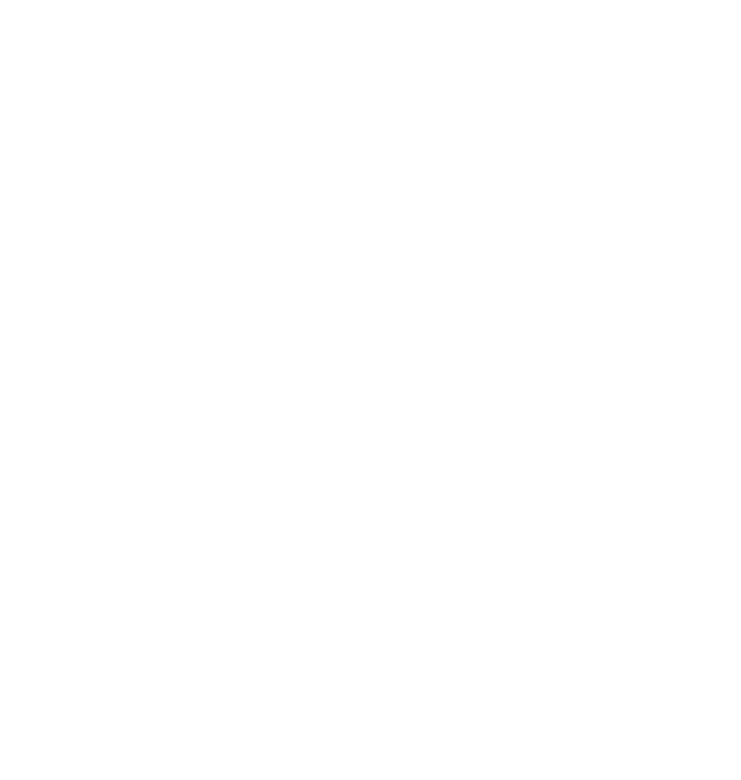
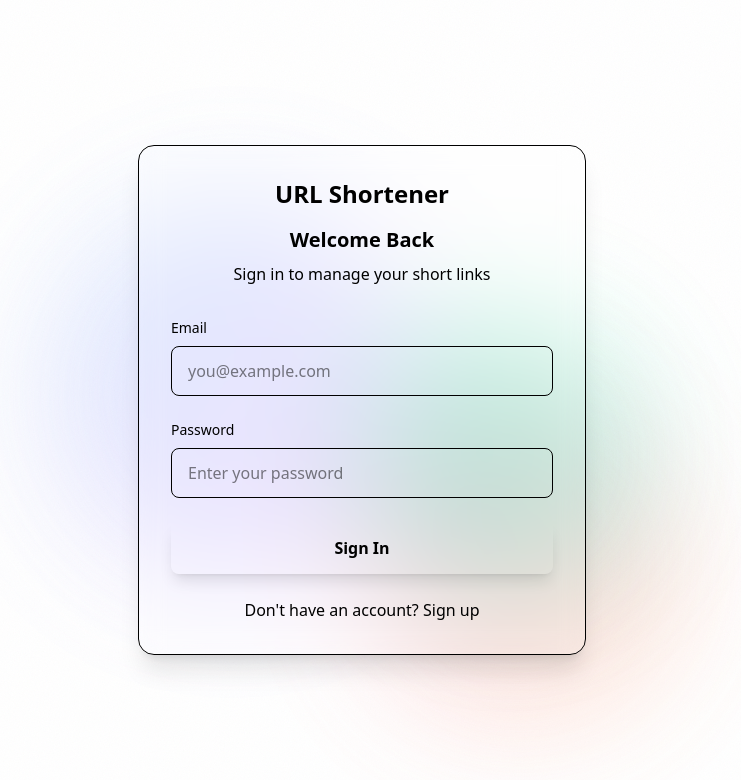
Before and after one commit to yetone/mirdb, a React (Vite) app in the folder frontend/: page /login in a window 1280 px wide. Before the commit this address had no page. Shown: the top 780 px of the page, without its empty margins (278-1019 px from the left). Built offline with nearby package versions, Linux system fonts and the light colour scheme.

Commit message:
feat(frontend): add Login page and route for navigation
Implement LoginPage component and add /login route to App.tsx to
enable navigation from homepage to login page as specified in US-5.

```diff
--- a/frontend/src/App.tsx
+++ b/frontend/src/App.tsx
@@ -4,6 +4,7 @@
 import FeaturesSection from './components/FeaturesSection'
 import HowItWorksSection from './components/HowItWorksSection'
 import FooterCTA from './components/FooterCTA'
+import LoginPage from './pages/LoginPage'
 
 function Home() {
   return (
@@ -23,6 +24,7 @@
   return (
     <Routes>
       <Route path="/" element={<Home />} />
+      <Route path="/login" element={<LoginPage />} />
     </Routes>
   )
 }
--- /dev/null
+++ b/frontend/src/pages/LoginPage.tsx
@@ -0,0 +1,114 @@
+import { Link } from 'react-router-dom'
+import { motion } from 'framer-motion'
+import BackgroundEffect from '../components/BackgroundEffect'
+import FuturisticButton from '../components/FuturisticButton'
+
+interface LoginPageProps {
+  'data-testid'?: string
+}
+
+export default function LoginPage({ 'data-testid': testId }: LoginPageProps) {
+  return (
+    <div
+      data-testid={testId || 'login-page'}
+      className="min-h-screen flex items-center justify-center relative overflow-hidden"
+    >
+      <BackgroundEffect />
+
+      <motion.div
+        initial={{ opacity: 0, y: 20 }}
+        animate={{ opacity: 1, y: 0 }}
+        transition={{ duration: 0.4 }}
+        className="relative z-10 w-full max-w-md mx-4"
+      >
+        <div className="bg-base-100/80 backdrop-blur-md rounded-2xl shadow-xl border border-base-300 p-8">
+          <motion.div
+            initial={{ opacity: 0 }}
+            animate={{ opacity: 1 }}
+            transition={{ delay: 0.1 }}
+            className="text-center mb-8"
+          >
+            <Link
+              to="/"
+              className="text-2xl font-bold text-base-content hover:text-primary transition-colors"
+              data-testid="login-logo"
+            >
+              URL Shortener
+            </Link>
+            <h1
+              className="text-xl font-semibold text-base-content mt-4"
+              data-testid="login-heading"
+            >
+              Welcome Back
+            </h1>
+            <p className="text-base-content/60 mt-2">
+              Sign in to manage your short links
+            </p>
+          </motion.div>
+
+          <form className="space-y-6" data-testid="login-form">
+            <div>
+              <label
+                htmlFor="email"
+                className="block text-sm font-medium text-base-content mb-2"
+              >
+                Email
+              </label>
+              <input
+                type="email"
+                id="email"
+                name="email"
+                className="w-full px-4 py-3 rounded-lg bg-base-200 border border-base-300 text-base-content placeholder-base-content/50 focus:outline-none focus:ring-2 focus:ring-primary focus:border-transparent transition-all"
+                placeholder="you@example.com"
+                data-testid="login-email"
+              />
+            </div>
+
+            <div>
+              <label
+                htmlFor="password"
+                className="block text-sm font-medium text-base-content mb-2"
+              >
+                Password
+              </label>
+              <input
+                type="password"
+                id="password"
+                name="password"
+                className="w-full px-4 py-3 rounded-lg bg-base-200 border border-base-300 text-base-content placeholder-base-content/50 focus:outline-none focus:ring-2 focus:ring-primary focus:border-transparent transition-all"
+                placeholder="Enter your password"
+                data-testid="login-password"
+              />
+            </div>
+
+            <FuturisticButton
+              as="button"
+              type="submit"
+              variant="primary"
+              className="w-full"
+              data-testid="login-submit"
+            >
+              Sign In
+            </FuturisticButton>
+          </form>
+
+          <motion.p
+            initial={{ opacity: 0 }}
+            animate={{ opacity: 1 }}
+            transition={{ delay: 0.3 }}
+            className="text-center mt-6 text-base-content/60"
+          >
+            Don't have an account?{' '}
+            <Link
+              to="/register"
+              className="text-primary hover:underline font-medium"
+              data-testid="login-register-link"
+            >
+              Sign up
+            </Link>
+          </motion.p>
+        </div>
+      </motion.div>
+    </div>
+  )
+}
```
